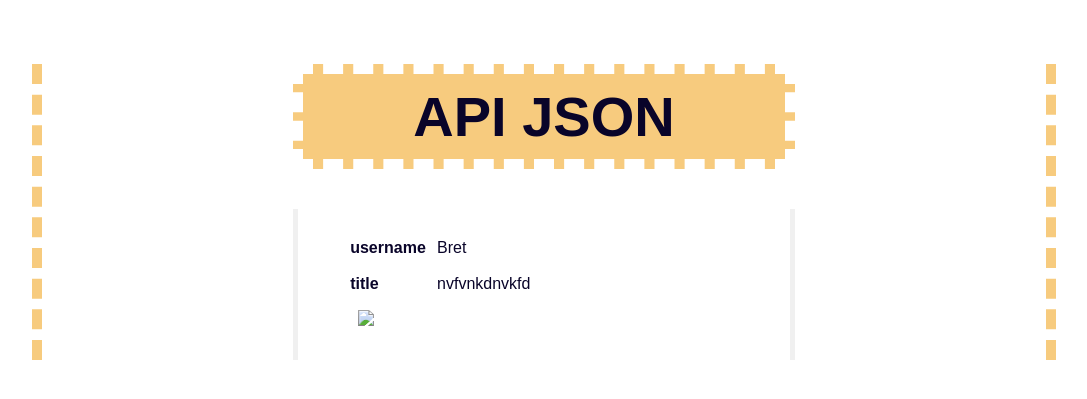
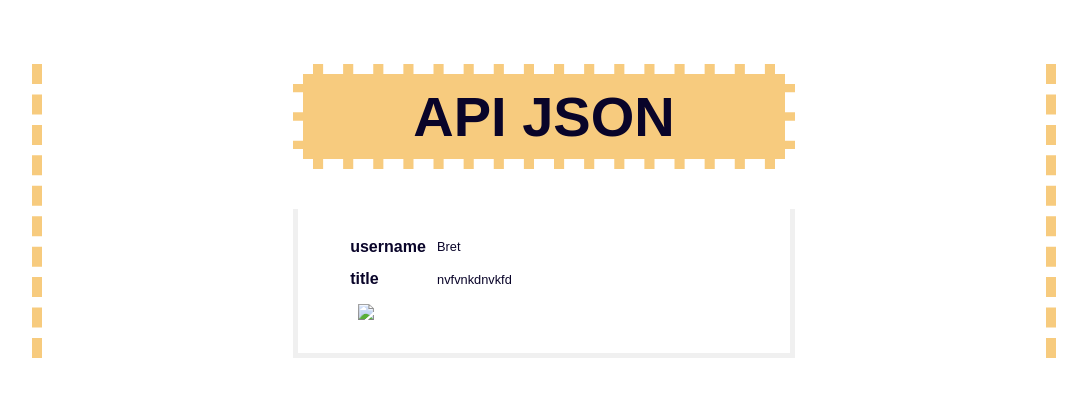
Before and after one commit to wiziix/TiOK, a Flask app: template templates/photos.html in a window 1280 px wide. Shown: the top 399 px of the page, without its empty margins (96-1183 px from the left). Run offline with Flask 3, Linux system fonts and the light colour scheme; the template is opened without the code that fills it, so the values that code supplies are empty; parts of the project's set-up code (start-up, migrations or seed data) failed here and were passed over; some libraries are stand-ins or nearby versions.

Commit message:
font size and border in posts

```diff
--- a/static/styles/home_page_css.css
+++ b/static/styles/home_page_css.css
@@ -59,6 +59,7 @@ a:hover
 table{
     border-left: 5px solid #f0f0f0;
     border-right: 5px solid #f0f0f0;
+    border-bottom: 5px solid #f0f0f0;
     margin-left: auto;
     margin-right: auto;
     padding: 2% 5%;
@@ -73,6 +74,7 @@ th{
 }
 td{
     padding: 2%;
+    font-size: 80%;
 }
 
 .home_page{
--- a/templates/posts.html
+++ b/templates/posts.html
@@ -21,6 +21,7 @@
     <td>{{post['title']}}</td>
   </tr>
   <tr>
+    <th></th>
     <td>{{post['body']}}</td>
   </tr>
   <tr>
```
